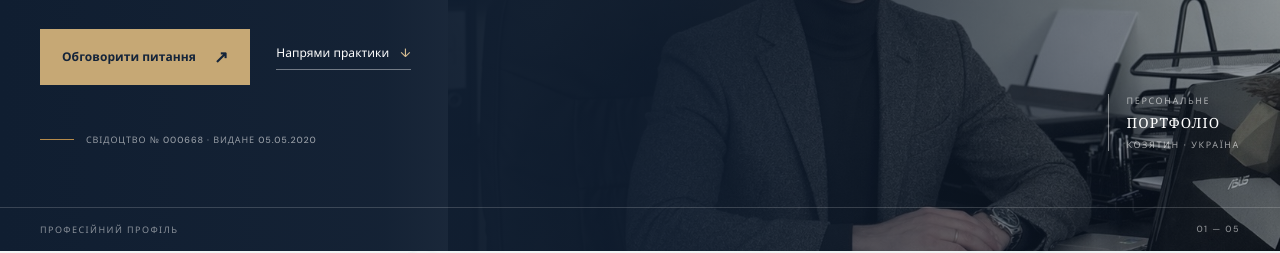
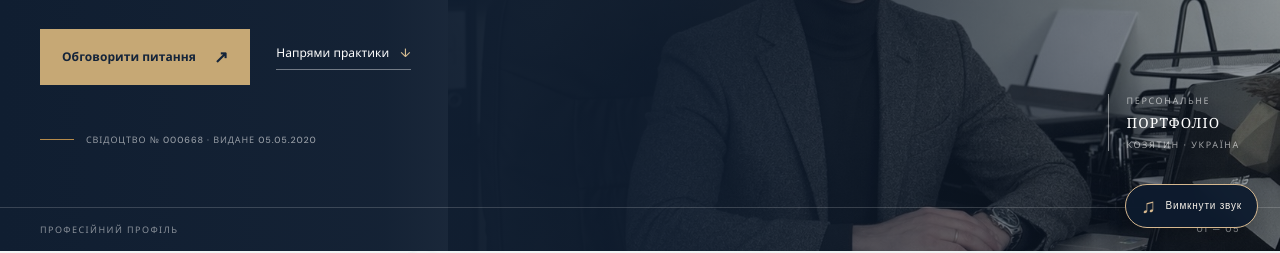
Before and after one commit to advokat-vyrostko/advokat-vyrostko.github.io, a plain HTML site: page index.html in a window 1280 px wide. Shown: the part 550-803 px from the top of the page. Drawn offline with nearby package versions, Linux system fonts and the light colour scheme.

Commit message:
Add soundtrack audio element and sound toggle

```diff
--- a/index.html
+++ b/index.html
@@ -72,4 +72,4 @@
 <p class="legal-note">Інформація на сайті має загальний характер і не є індивідуальною правовою консультацією. Обсяг правничої допомоги визначається окремо з урахуванням обставин доручення.</p></div></section>
 </main>
 <footer class="portfolio-footer"><div class="wrap"><a href="#top">Альбін Виростко <small>АДВОКАТ</small></a><span>Індивідуальна адвокатська практика · Козятин</span><a href="#top">На початок ↑︎</a></div></footer>
-<script src="script.js?v=office-building-slide-clean-20261120" defer></script></body></html>
+<audio id="site-soundtrack" src="/better-call-saul.mp3" preload="auto" loop></audio><button class="soundtrack-toggle" type="button" aria-label="Увімкнути звук" aria-pressed="false"><span class="soundtrack-icon">♫</span><span class="soundtrack-label">Звук вимкнено</span></button><script src="script.js?v=soundtrack-autoplay-20261120" defer></script></body></html>
```
